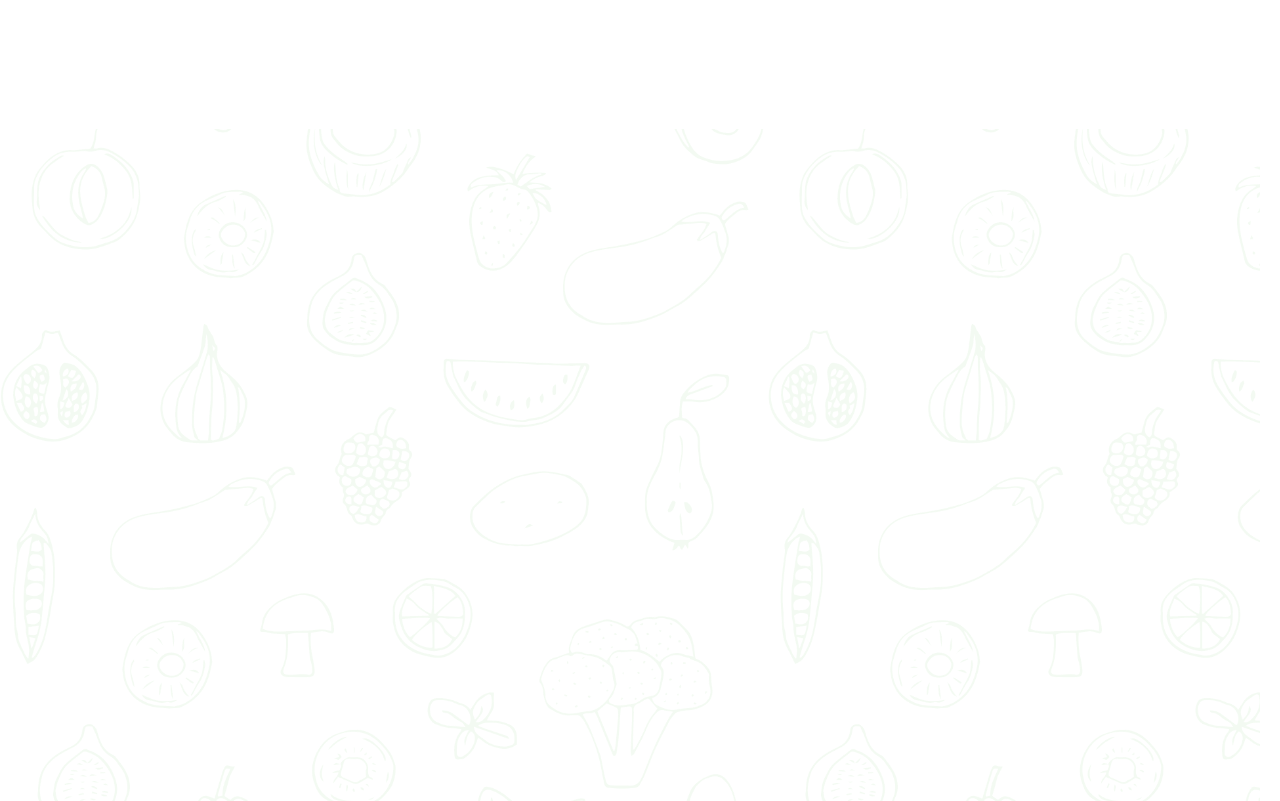
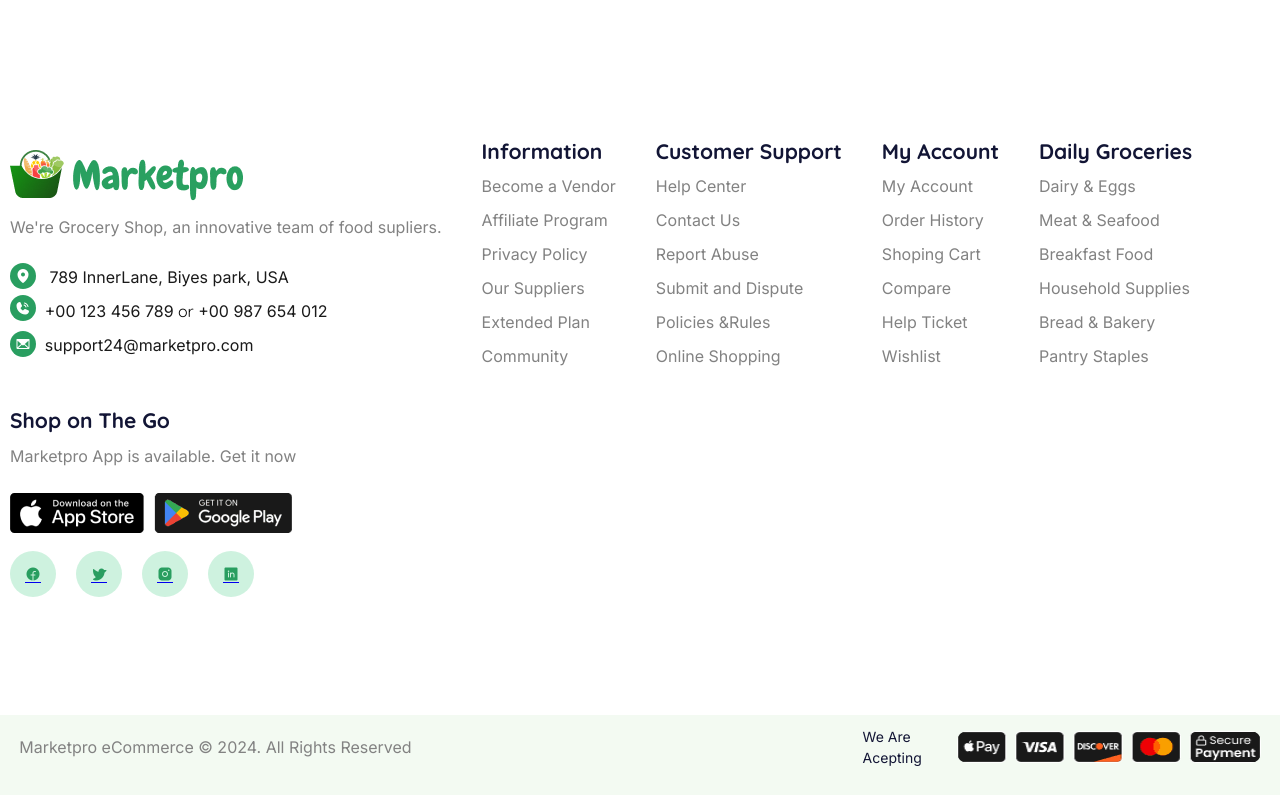
Before and after one commit to Shivamsingh136/Market, a plain HTML site: page index.html in a window 1280 px wide. Shown: the part 7920-8721 px from the top of the page. Drawn offline with nearby package versions, Linux system fonts and the light colour scheme; files whose address does not match are found by name.

Commit message:
Remove body-bottom-bg styles to simplify footer layout

```diff
--- a/styles.css
+++ b/styles.css
@@ -1174,8 +1174,7 @@ footer {
 }
 
 .body-bottom-bg {
-    max-width: 1260px;
-    background-size: cover;
+    display: none;
 }
 
 .footer-container {
```
